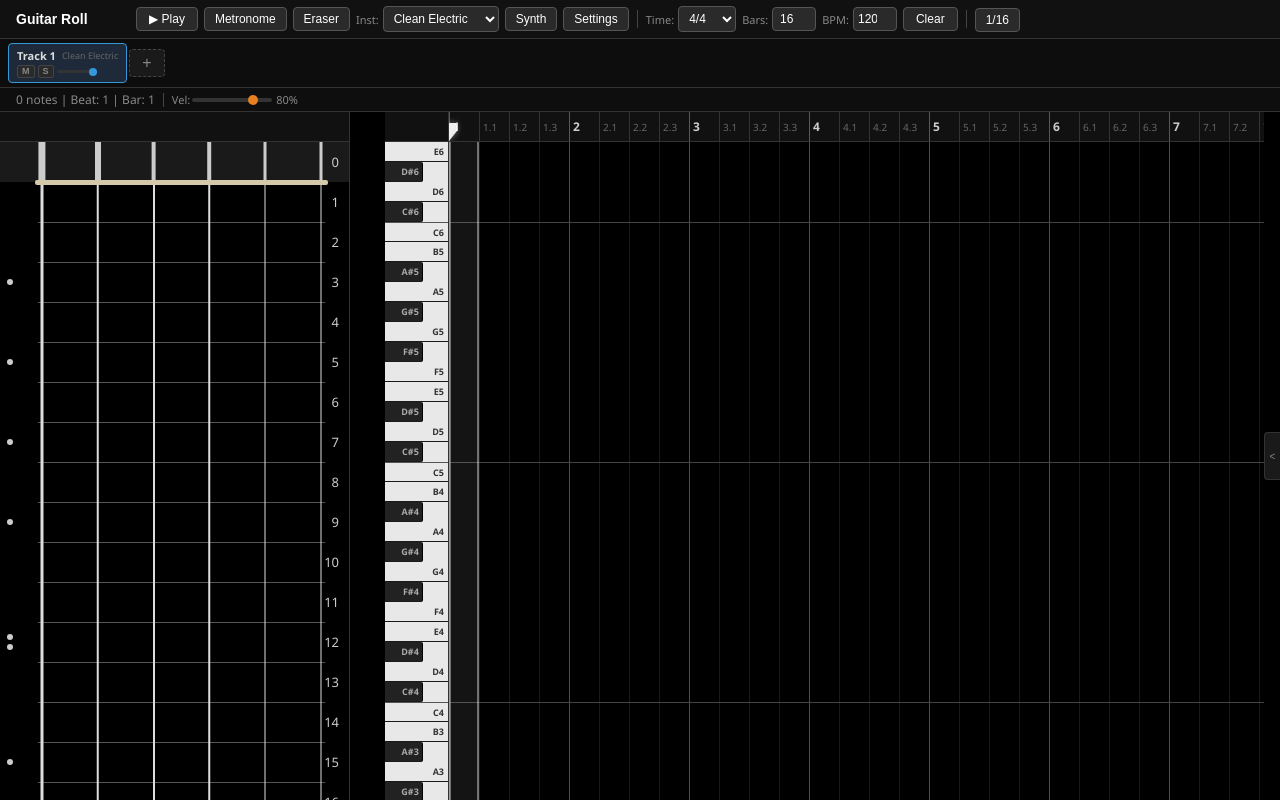
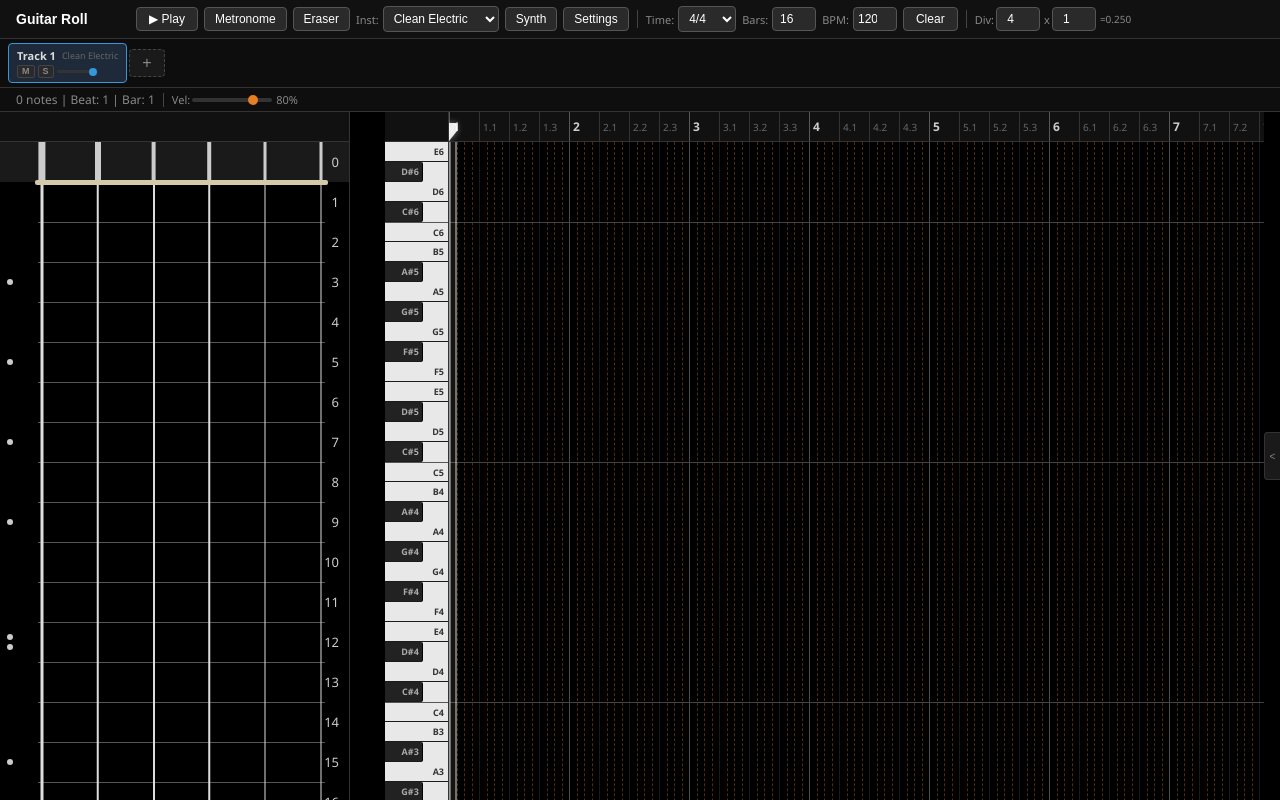
Before and after one commit to circuloponto/guitar_roll, a React (Vite) app: page / in a window 1280 px wide. Built offline with nearby package versions, Linux system fonts and the light colour scheme.

Commit message:
duration system tuplets only

```diff
--- a/src/App.css
+++ b/src/App.css
@@ -137,6 +137,12 @@
   height: 18px;
   background: #444;
   margin: 0 2px;
+}
+
+.subdiv-picker {
+  display: flex;
+  align-items: center;
+  gap: 4px;
 }
 
 /* Chord Sidebar */
--- a/src/App.jsx
+++ b/src/App.jsx
@@ -9,7 +9,6 @@ import { loadHotkeys, matchesHotkey, formatHotkey } from './utils/hotkeys';
 import { getMidiNote } from './utils/pitchMap';
 import { NUM_STRINGS, NUM_FRETS } from './utils/constants';
 import SettingsModal from './components/SettingsModal';
-import DurationPicker from './components/DurationPicker';
 import TrackStrip from './components/TrackStrip';
 import SynthEditor from './components/SynthEditor';
 import ChordPalette from './components/ChordPalette';
@@ -144,15 +143,14 @@ function App() {
   const [playing, setPlaying] = useState(false);
   const [currentBeat, setCurrentBeat] = useState(null);
   const [selectedBeat, setSelectedBeat] = useState(0);
-  const [baseNoteDuration, setBaseNoteDuration] = useState(1);
-  const [tuplet, setTuplet] = useState(1);
-  const [durationOverride, setDurationOverride] = useState(null);
-  const computedDuration = tuplet <= 1 ? baseNoteDuration : baseNoteDuration / tuplet;
-  const noteDuration = durationOverride != null ? durationOverride : computedDuration;
+  const [subdivisions, setSubdivisions] = useState(4); // how many subdivisions per beat
+  const [noteMultiplier, setNoteMultiplier] = useState(1); // how many subdivisions per note
+  const snapUnit = 1 / subdivisions; // smallest grid step
+  const noteDuration = noteMultiplier / subdivisions; // actual note duration in beats
   const noteDurationRef = useRef(noteDuration);
   noteDurationRef.current = noteDuration;
-  const tupletRef = useRef(tuplet);
-  tupletRef.current = tuplet;
+  const snapUnitRef = useRef(snapUnit);
+  snapUnitRef.current = snapUnit;
   const [selectedNotes, setSelectedNotes] = useState(new Set());
   const selectedNotesRef = useRef(selectedNotes);
   selectedNotesRef.current = selectedNotes;
@@ -245,7 +243,8 @@ function App() {
     if (data.loopEnd !== undefined) setLoopEnd(data.loopEnd);
     if (data.stringColors !== undefined) setStringColors(data.stringColors);
     if (data.synesthesia !== undefined) setSynesthesia(data.synesthesia);
-    if (data.noteDuration !== undefined) setBaseNoteDuration(data.noteDuration);
+    if (data.subdivisions !== undefined) setSubdivisions(data.subdivisions);
+    if (data.noteMultiplier !== undefined) setNoteMultiplier(data.noteMultiplier);
     if (data.metronome !== undefined) setMetronome(data.metronome);
     if (data.activeColorScheme !== undefined) setActiveColorScheme(data.activeColorScheme);
     if (data.barSubdivisions !== undefined) setBarSubdivisions(data.barSubdivisions);
@@ -286,12 +285,12 @@ function App() {
         tracks: tracksRef.current,
         bpm, loop, loopStart, loopEnd,
         stringColors, synesthesia, activeColorScheme,
-        projectName, noteDuration: baseNoteDuration, metronome, barSubdivisions, timeSignature,
+        projectName, subdivisions, noteMultiplier, metronome, barSubdivisions, timeSignature,
       });
       saveAutosave(state);
     }, 30000);
     return () => clearInterval(interval);
-  }, [bpm, loop, loopStart, loopEnd, stringColors, synesthesia, activeColorScheme, projectName, baseNoteDuration, metronome, barSubdivisions, timeSignature]);
+  }, [bpm, loop, loopStart, loopEnd, stringColors, synesthesia, activeColorScheme, projectName, subdivisions, noteMultiplier, metronome, barSubdivisions, timeSignature]);
 
   const totalBeats = totalColumns(barSubdivisions);
   const handlePlayRef = useRef(null);
@@ -317,7 +316,7 @@ function App() {
             return prev.length > 0 ? prev[prev.length - 1] : b;
           });
         } else {
-          const step = tupletRef.current > 1 ? noteDurationRef.current : 1;
+          const step = snapUnitRef.current;
           setSelectedBeat(b => Math.max(0, b - step));
         }
       }
@@ -331,7 +330,7 @@ function App() {
             return next.length > 0 ? next[0] : b;
           });
         } else {
-          const step = tupletRef.current > 1 ? noteDurationRef.current : 1;
+          const step = snapUnitRef.current;
           setSelectedBeat(b => Math.min(totalBeats - 1, b + step));
         }
       }
@@ -491,17 +490,20 @@ function App() {
     });
   }, [selectedBeat]);
 
-  const handleSetDuration = useCallback((base, tup) => {
-    setBaseNoteDuration(base);
-    setTuplet(tup);
-    setDurationOverride(null);
-    const dur = tup <= 1 ? base : base / tup;
+  const handleSetSubdivisions = useCallback((subs) => {
+    setSubdivisions(subs);
+    setNoteMultiplier(1);
+  }, []);
+
+  const handleSetMultiplier = useCallback((mult) => {
+    setNoteMultiplier(mult);
     if (selectedNotes.size > 0) {
+      const dur = mult / subdivisions;
       setNotes(prev => prev.map((n, i) =>
         selectedNotes.has(i) ? { ...n, duration: dur } : n
       ));
     }
-  }, [selectedNotes]);
+  }, [selectedNotes, subdivisions]);
 
 
   const handleNoteDurationChange = useCallback((stringIndex, fret, newDuration) => {
@@ -897,13 +899,27 @@ function App() {
           Clear
         </button>
         <span className="toolbar-separator" />
-        <DurationPicker
-          baseNoteDuration={baseNoteDuration}
-          tuplet={tuplet}
-          noteDuration={noteDuration}
-          durationOverride={durationOverride}
-          onChange={handleSetDuration}
-        />
+        <div className="subdiv-picker">
+          <span className="toolbar-label">Div:</span>
+          <input
+            type="number"
+            className="bpm-input"
+            value={subdivisions}
+            min={1}
+            max={32}
+            onChange={(e) => handleSetSubdivisions(Math.max(1, Math.min(32, Number(e.target.value) || 1)))}
+          />
+          <span className="toolbar-label">x</span>
+          <input
+            type="number"
+            className="bpm-input"
+            value={noteMultiplier}
+            min={1}
+            max={subdivisions * 4}
+            onChange={(e) => handleSetMultiplier(Math.max(1, Number(e.target.value) || 1))}
+          />
+          <span style={{ fontSize: 10, color: '#888' }}>={noteDuration.toFixed(3)}</span>
+        </div>
       </div>
       <TrackStrip
         tracks={tracks}
@@ -996,6 +1012,7 @@ function App() {
           hotkeys={hotkeys}
           hoverPreview={hoverPreview.fretboard}
           hoverVolume={hoverPreview.volume}
+          snapUnit={snapUnit}
         />
         <Timeline
           notes={notes}
@@ -1036,13 +1053,17 @@ function App() {
           machineGunMode={machineGunMode}
           defaultVelocity={defaultVelocity}
           noteDuration={noteDuration}
-          snapUnit={computedDuration}
-          tuplet={tuplet}
+          snapUnit={snapUnit}
+          subdivisions={subdivisions}
           hotkeys={hotkeys}
           hoverPreviewPiano={hoverPreview.pianoRoll}
           hoverPreviewNotes={hoverPreview.timelineNotes}
           hoverVolume={hoverPreview.volume}
-          onResizeDuration={setDurationOverride}
+          onResizeDuration={(dur) => {
+            // Convert resized duration to multiplier
+            const mult = Math.max(1, Math.round(dur / snapUnit));
+            setNoteMultiplier(mult);
+          }}
           chordPreview={chordPreview}
         />
         <div className={`chord-sidebar ${chordPaletteOpen ? 'open' : ''}`}>
@@ -1122,7 +1143,7 @@ function App() {
           appState={{
             tracks, bpm, loop, loopStart, loopEnd,
             stringColors, synesthesia, activeColorScheme,
-            projectName, noteDuration: baseNoteDuration, metronome, barSubdivisions, timeSignature,
+            projectName, subdivisions, noteMultiplier, metronome, barSubdivisions, timeSignature,
           }}
           onApplyState={applyState}
           onClose={() => setShowSettings(false)}
--- a/src/components/Timeline.jsx
+++ b/src/components/Timeline.jsx
@@ -43,7 +43,7 @@ export default function Timeline({
   defaultVelocity = 0.8,
   noteDuration = 1,
   snapUnit = 1,
-  tuplet = 1,
+  subdivisions = 1,
   hotkeys,
   hoverPreviewPiano = false,
   hoverPreviewNotes = false,
@@ -886,10 +886,10 @@ export default function Timeline({
           ))}
 
           {/* Tuplet subdivision lines */}
-          {tuplet > 1 && Array.from({ length: totalCols }, (_, beat) => {
+          {subdivisions > 1 && Array.from({ length: totalCols }, (_, beat) => {
             const lines = [];
-            for (let t = 1; t < tuplet; t++) {
-              const subBeat = beat + (t / tuplet);
+            for (let t = 1; t < subdivisions; t++) {
+              const subBeat = beat + (t / subdivisions);
               if (subBeat >= totalCols) break;
               lines.push(
                 <div
@@ -904,7 +904,7 @@ export default function Timeline({
 
           {/* Selected beat highlight */}
           {selectedBeat !== null && (
-            (freeMode && selectedBeat % 1 !== 0) || (tuplet > 1) ? (
+            (freeMode && selectedBeat % 1 !== 0) || (subdivisions > 1) ? (
               <div
                 className="timeline-selected-col"
                 style={{
--- a/src/utils/storage.js
+++ b/src/utils/storage.js
@@ -37,7 +37,8 @@ function defaultSession() {
     loopEnd: NUM_BARS * SUBDIVISIONS,
     stringColors: ['#ffffff', '#ffffff', '#ffffff', '#ffffff', '#ffffff', '#ffffff'],
     synesthesia: [],
-    noteDuration: 1,
+    subdivisions: 4,
+    noteMultiplier: 1,
     metronome: false,
     barSubdivisions: Array(NUM_BARS).fill(SUBDIVISIONS),
   };
@@ -53,7 +54,8 @@ export function getSessionState(appState) {
     loopEnd: appState.loopEnd,
     stringColors: appState.stringColors,
     synesthesia: appState.synesthesia,
-    noteDuration: appState.noteDuration,
+    subdivisions: appState.subdivisions,
+    noteMultiplier: appState.noteMultiplier,
     metronome: appState.metronome,
     barSubdivisions: appState.barSubdivisions,
     activeColorScheme: appState.activeColorScheme || null,
```
Also changed, not shown: src/components/Fretboard.jsx (+5 -3 lines).
